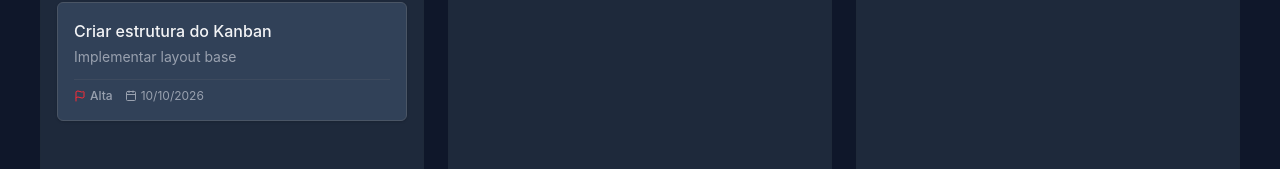
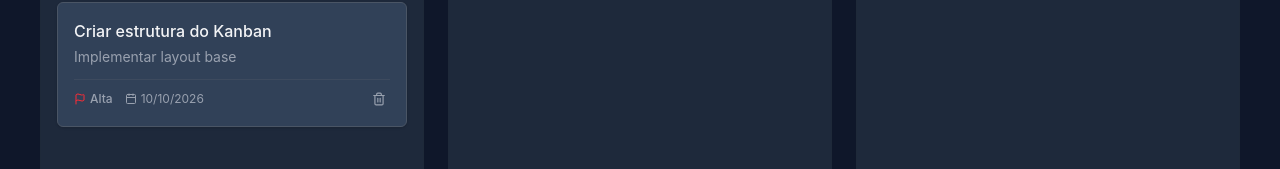
Before and after one commit to pedro-solutis/ai-task-manager, a React app in the folder frontend/: page / in a window 1280 px wide. Shown: the part 169-338 px from the top of the page. Built offline with nearby package versions, Linux system fonts and the light colour scheme; the HTML template or start-up script is replaced by a standard one.

Commit message:
feat(kanban): add delete task button directly to KanbanCard

```diff
--- a/frontend/src/components/kanban/KanbanBoard.jsx
+++ b/frontend/src/components/kanban/KanbanBoard.jsx
@@ -49,6 +49,7 @@ export function KanbanBoard() {
               tasks={columnTasks}
               onTaskClick={setSelectedTask}
               onDropColumn={handleDropColumn}
+              onDelete={handleDelete}
             />
           );
         })}
--- a/frontend/src/components/kanban/KanbanCard.jsx
+++ b/frontend/src/components/kanban/KanbanCard.jsx
@@ -1,7 +1,7 @@
-import { Calendar, Flag } from 'lucide-react';
+import { Calendar, Flag, Trash2 } from 'lucide-react';
 import { TASK_PRIORITY } from '../../utils/constants.js';
 
-export function KanbanCard({ task, onClick }) {
+export function KanbanCard({ task, onClick, onDelete }) {
   const priorityConfig = TASK_PRIORITY[task.priority] || { label: task.priority, colorClass: 'text-gray-500' };
 
   return (
@@ -16,8 +16,9 @@ export function KanbanCard({ task, onClick }) {
         <p className="text-sm text-gray-500 dark:text-gray-400 mt-1 line-clamp-2">{task.description}</p>
       </div>
 
-      {(task.dueDate || task.priority) && (
-        <div className="flex items-center gap-3 pt-2 mt-1 border-t border-gray-100 dark:border-gray-600/50 text-xs text-gray-500 dark:text-gray-400">
+      {(task.dueDate || task.priority || onDelete) && (
+        <div className="flex items-center justify-between pt-2 mt-1 border-t border-gray-100 dark:border-gray-600/50 text-xs text-gray-500 dark:text-gray-400">
+          <div className="flex items-center gap-3">
             {task.priority && (
               <div className="flex items-center gap-1">
                 <Flag className={`h-3 w-3 ${priorityConfig.colorClass}`} />
@@ -32,6 +33,20 @@ export function KanbanCard({ task, onClick }) {
               </div>
             )}
           </div>
+
+          {onDelete && (
+            <button
+              onClick={(e) => {
+                e.stopPropagation();
+                onDelete(task.id);
+              }}
+              className="text-gray-400 hover:text-red-500 dark:hover:text-red-400 transition-colors p-1"
+              title="Excluir tarefa"
+            >
+              <Trash2 className="h-3.5 w-3.5" />
+            </button>
+          )}
+        </div>
       )}
     </div>
   );
--- a/frontend/src/components/kanban/KanbanColumn.jsx
+++ b/frontend/src/components/kanban/KanbanColumn.jsx
@@ -1,6 +1,6 @@
 import { KanbanCard } from './KanbanCard.jsx';
 
-export function KanbanColumn({ statusId, title, count, badgeClass, tasks, onTaskClick, onDropColumn }) {
+export function KanbanColumn({ statusId, title, count, badgeClass, tasks, onTaskClick, onDropColumn, onDelete }) {
   const handleDragOver = (e) => e.preventDefault();
 
   const handleDrop = (e) => {
@@ -20,7 +20,7 @@ export function KanbanColumn({ statusId, title, count, badgeClass, tasks, onTask
       </div>
       <div className="p-4 flex-1 space-y-3">
         {tasks.map(task => (
-          <KanbanCard key={task.id} task={task} onClick={onTaskClick} />
+          <KanbanCard key={task.id} task={task} onClick={onTaskClick} onDelete={onDelete} />
         ))}
       </div>
     </div>
```
Lines whose indentation alone changed are shown as unchanged.
